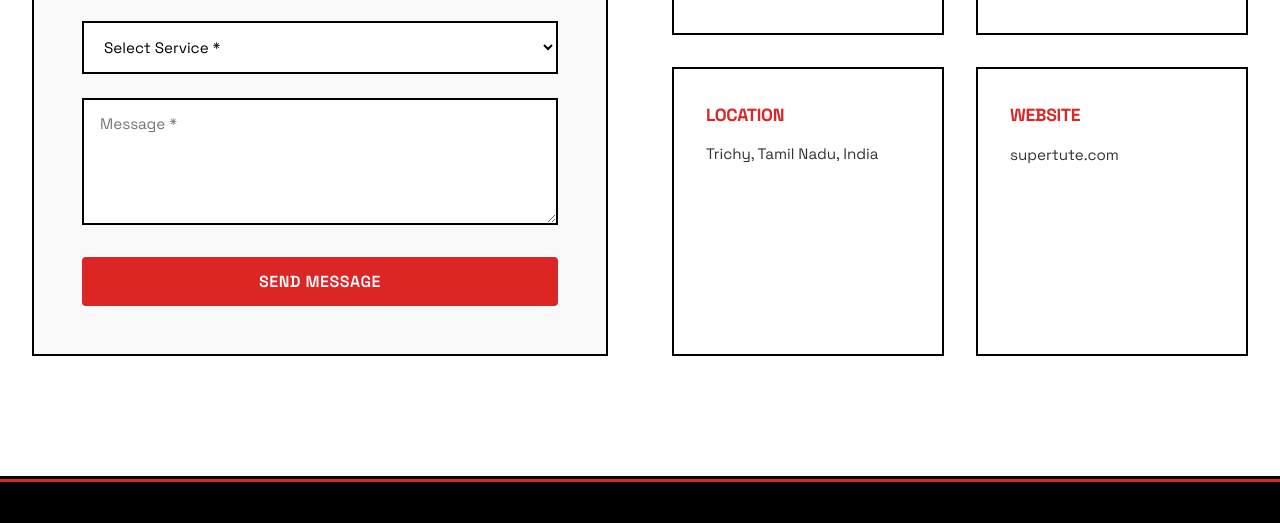
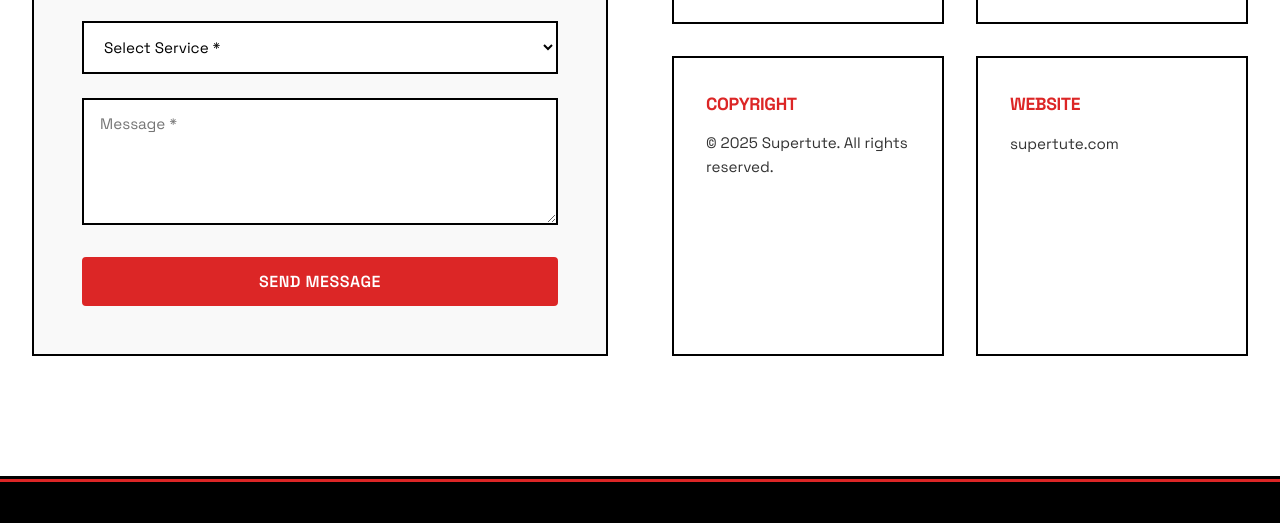
Before and after one commit to shreeharib/supertute_maintenance, a plain HTML site: page index.html in a window 1280 px wide. Shown: the part 6100-6623 px from the top of the page. Drawn offline with Linux system fonts and the light colour scheme.

Commit message:
Update index.html

```diff
--- a/index.html
+++ b/index.html
@@ -265,8 +265,8 @@
                         <a href="tel:+916383258871">+91 638 325 8871</a>
                     </div>
                     <div class="contact__card">
-                        <h3>Location</h3>
-                        <p>Trichy, Tamil Nadu, India</p>
+                        <h3>Copyright</h3>
+                        <p>&copy; 2025 Supertute. All rights reserved.</p>
                     </div>
                     <div class="contact__card">
                         <h3>Website</h3>
```
